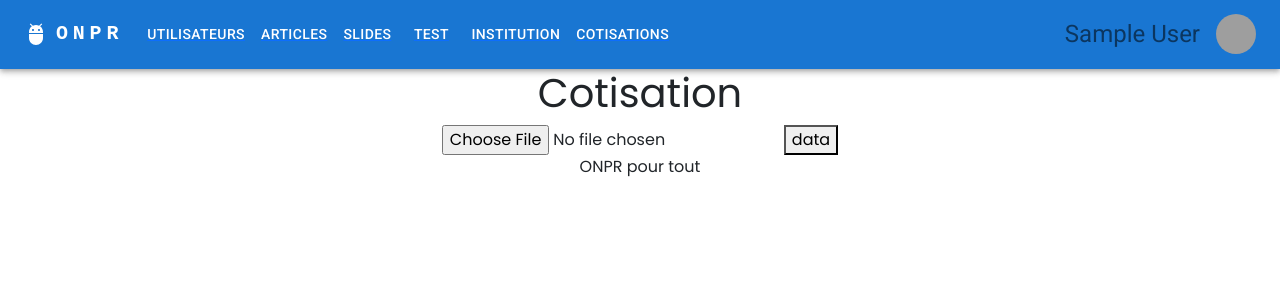
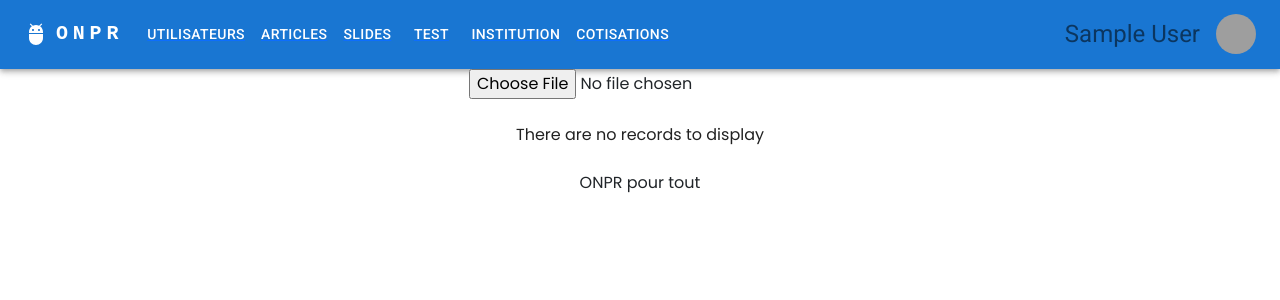
Before and after one commit to Jean-Lionel/onpr-react, a React (Create React App) app: page /cotisations in a window 1280 px wide. Shown: the top 300 px of the page. Built offline with nearby package versions, Linux system fonts and the light colour scheme; sample sign-in values are in the browser's storage; grey boxes are pictures that could not be loaded.

Commit message:
some cotisation

```diff
--- a/package.json
+++ b/package.json
@@ -17,6 +17,7 @@
     "jquery": "^3.6.0",
     "popper.js": "^1.16.1",
     "react": "^17.0.2",
+    "react-data-table-component": "^7.5.2",
     "react-dom": "^17.0.2",
     "react-paginate": "^8.1.3",
     "react-router-dom": "^5.3.0",
--- a/src/Pages/Admin/contisation/Cotisation.jsx
+++ b/src/Pages/Admin/contisation/Cotisation.jsx
@@ -2,6 +2,7 @@
 import Admin from "../../Admin";
 import * as XLSX from "xlsx";
 import { useState } from "react";
+import ReactExcel from "../../../components/admin/institution/ReadExcel";
 
 const Cotisation = () => {
 
@@ -32,20 +33,24 @@
     return (
         <Admin>
             <Box>
-              <h1>Cotisation</h1>
+              {/* <h1>Cotisation</h1>
 
               <form>
                   <input type="file"  accept=".csv, .xlsx"  onChange={onChange}/>
                   <button onClick={upploadData}> data</button>
-              </form>
+              </form> */}
 
               <div>
+
                   {fileInfo && (
+
                       <div>
                           {fileInfo}
                       </div>
                   )}
               </div>
+
+              <ReactExcel/>
             </Box>
         </Admin>
      );
--- /dev/null
+++ b/src/components/admin/institution/ReadExcel.jsx
@@ -0,0 +1,85 @@
+import React, { useState } from 'react';
+import * as XLSX from 'xlsx';
+import DataTable from 'react-data-table-component';
+
+function App() {
+
+  const [columns, setColumns] = useState([]);
+  const [data, setData] = useState([]);
+
+  // process CSV data
+  const processData = dataString => {
+    const dataStringLines = dataString.split(/\r\n|\n/);
+    const headers = dataStringLines[0].split(/,(?![^"]*"(?:(?:[^"]*"){2})*[^"]*$)/);
+
+    const list = [];
+    for (let i = 1; i < dataStringLines.length; i++) {
+      const row = dataStringLines[i].split(/,(?![^"]*"(?:(?:[^"]*"){2})*[^"]*$)/);
+      if (headers && row.length == headers.length) {
+        const obj = {};
+        for (let j = 0; j < headers.length; j++) {
+          let d = row[j];
+          if (d.length > 0) {
+            if (d[0] == '"')
+              d = d.substring(1, d.length - 1);
+            if (d[d.length - 1] == '"')
+              d = d.substring(d.length - 2, 1);
+          }
+          if (headers[j]) {
+            obj[headers[j]] = d;
+          }
+        }
+
+        // remove the blank rows
+        if (Object.values(obj).filter(x => x).length > 0) {
+          list.push(obj);
+        }
+      }
+    }
+
+    // prepare columns list from headers
+    const columns = headers.map(c => ({
+      name: c,
+      selector: c,
+    }));
+
+    setData(list);
+    setColumns(columns);
+  }
+
+  // handle file upload
+  const handleFileUpload = e => {
+    const file = e.target.files[0];
+    const reader = new FileReader();
+    reader.onload = (evt) => {
+      /* Parse data */
+      const bstr = evt.target.result;
+      const wb = XLSX.read(bstr, { type: 'binary' });
+      /* Get first worksheet */
+      const wsname = wb.SheetNames[0];
+      const ws = wb.Sheets[wsname];
+      /* Convert array of arrays */
+      const data = XLSX.utils.sheet_to_csv(ws, { header: 1 });
+      processData(data);
+    };
+    reader.readAsBinaryString(file);
+  }
+
+  return (
+    <div>
+      <input
+        type="file"
+        accept=".csv,.xlsx,.xls"
+        onChange={handleFileUpload}
+      />
+      <DataTable
+        pagination
+        highlightOnHover
+        columns={columns}
+        data={data}
+      />
+    </div>
+  );
+}
+
+export default App;
```
Also changed, not shown: 1 other file (tests, documents, lock files or other folders).
